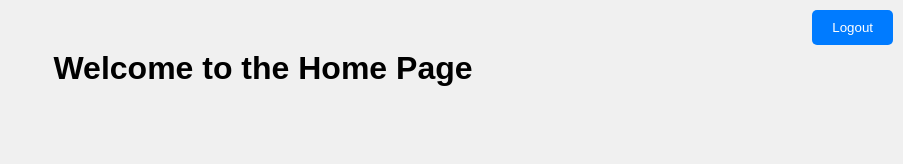
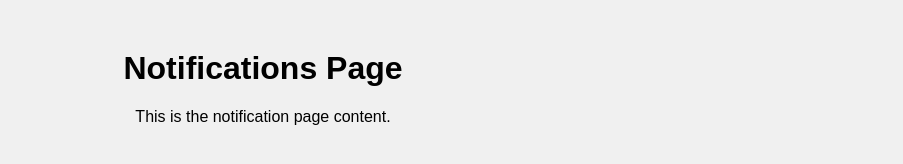
Before and after one commit to FBBC5487/Y3GP, a plain HTML site: page docs/notification.html in a window 1280 px wide. Shown: the whole page, without its empty margins (377-1280 px from the left). Drawn offline with Linux system fonts and the light colour scheme.

Commit message:
Update notification.html

```diff
--- a/docs/notification.html
+++ b/docs/notification.html
@@ -3,16 +3,13 @@
 <head>
     <meta charset="UTF-8">
     <meta name="viewport" content="width=device-width, initial-scale=1.0">
-    <title>Home</title>
+    <title>Notification</title>
     <link rel="stylesheet" href="styles.css">
 </head>
 <body>
-    <div class="logout">
-        <button id="logoutButton">Logout</button>
-    </div>
-
     <div class="container">
-        <h1>Welcome to the Home Page</h1>
+        <h1>Notifications Page</h1>
+        <p>This is the notification page content.</p>
     </div>
 
     <script src="script.js"></script>
```
